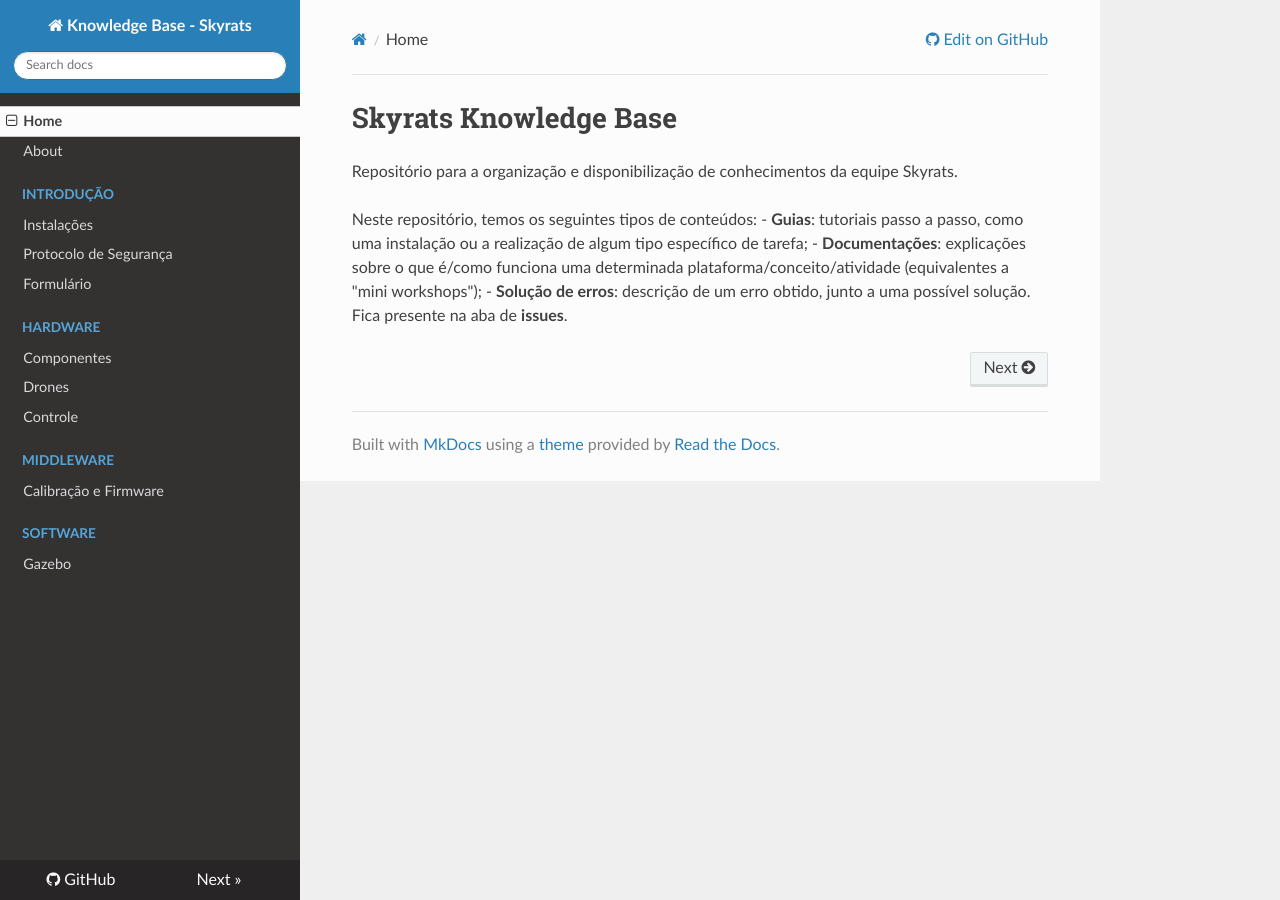
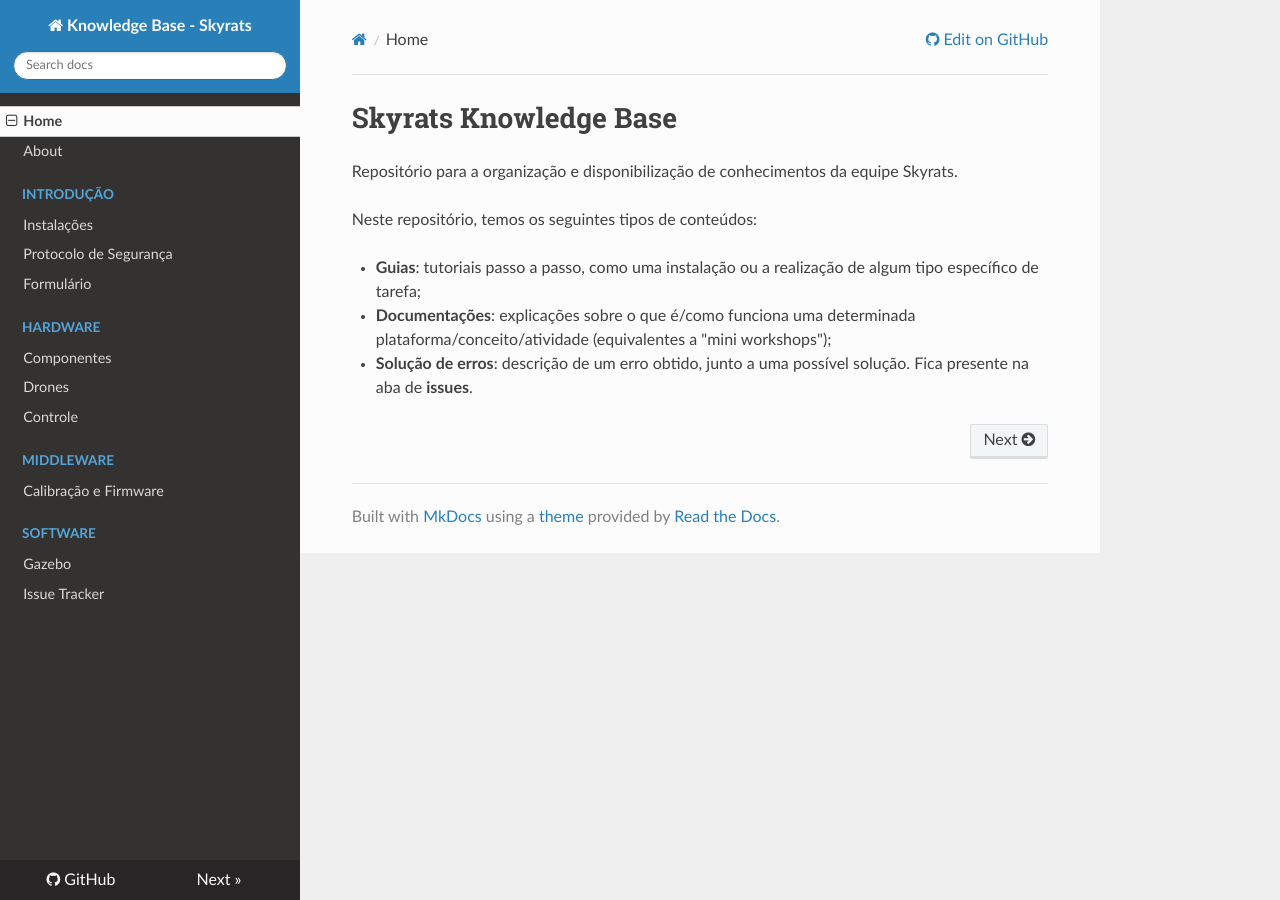
Before and after one commit to SkyRats/knowledge_base, an MkDocs documentation site: the page built from docs/index.md, in a window 1280 px wide. Built offline with MkDocs 1.6.1, drawn with Linux system fonts in a browser that asks for light colours; nearby versions of some CDN libraries.

Commit message:
Adicionei Issues e pequenas correções

```diff
--- a/docs/index.md
+++ b/docs/index.md
@@ -3,6 +3,7 @@
 Repositório para a organização e disponibilização de conhecimentos da equipe Skyrats.
 
 Neste repositório, temos os seguintes tipos de conteúdos:
+
 - **Guias**: tutoriais passo a passo, como uma instalação ou a realização de algum tipo específico de tarefa;
 - **Documentações**: explicações sobre o que é/como funciona uma determinada plataforma/conceito/atividade (equivalentes a "mini workshops");
 - **Solução de erros**: descrição de um erro obtido, junto a uma possível solução. Fica presente na aba de **issues**.
--- a/mkdocs.yml
+++ b/mkdocs.yml
@@ -19,6 +19,7 @@ nav:
     - 'Calibração e Firmware': 'Middleware/Calibraçao e Firmaware.md'
   - 'Software':
     - 'Gazebo': 'Software/SIMULACAO_E_GAZEBO.md'
+  - 'Issue Tracker': 'https://github.com/SkyRats/knowledge_base/issues'
 
 theme:
   name: readthedocs
```
